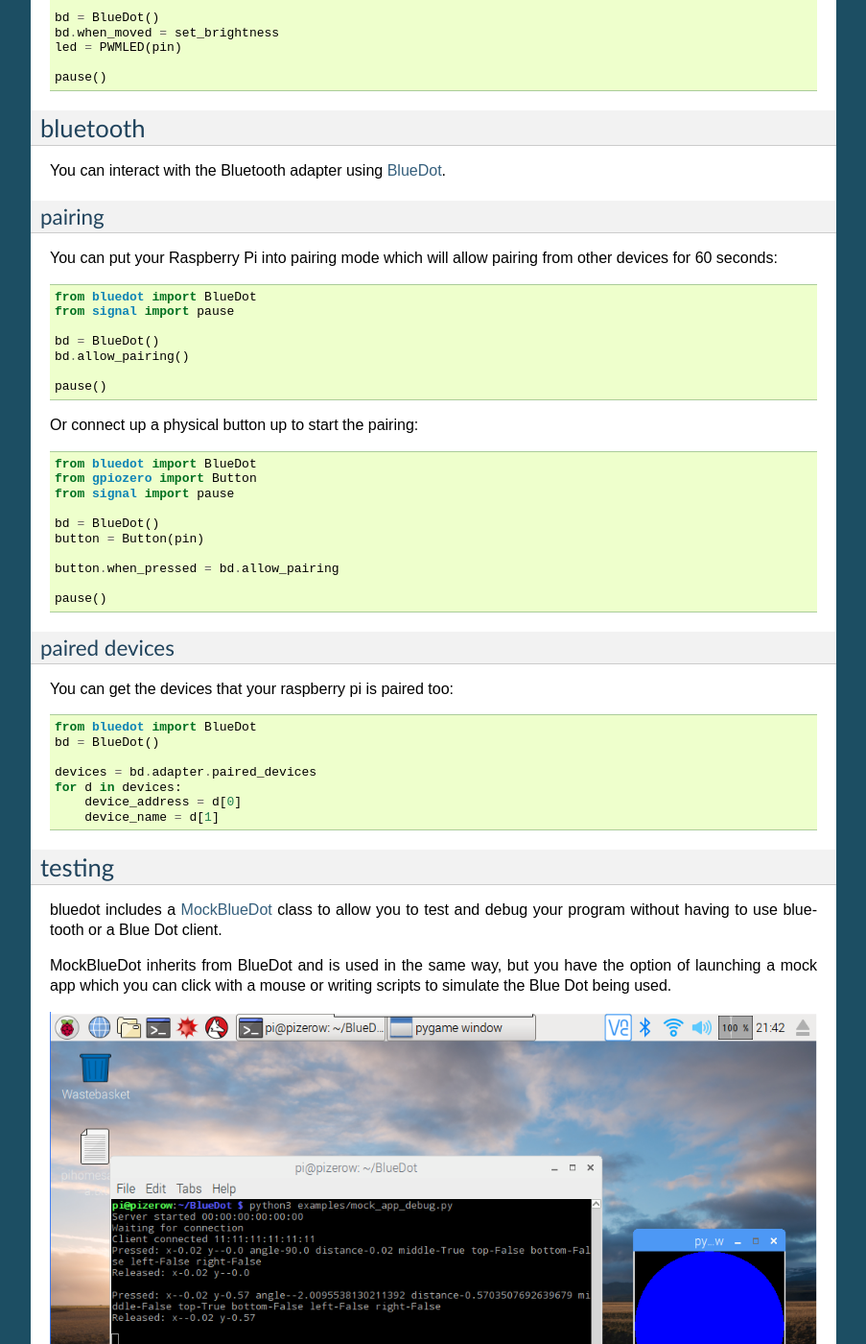
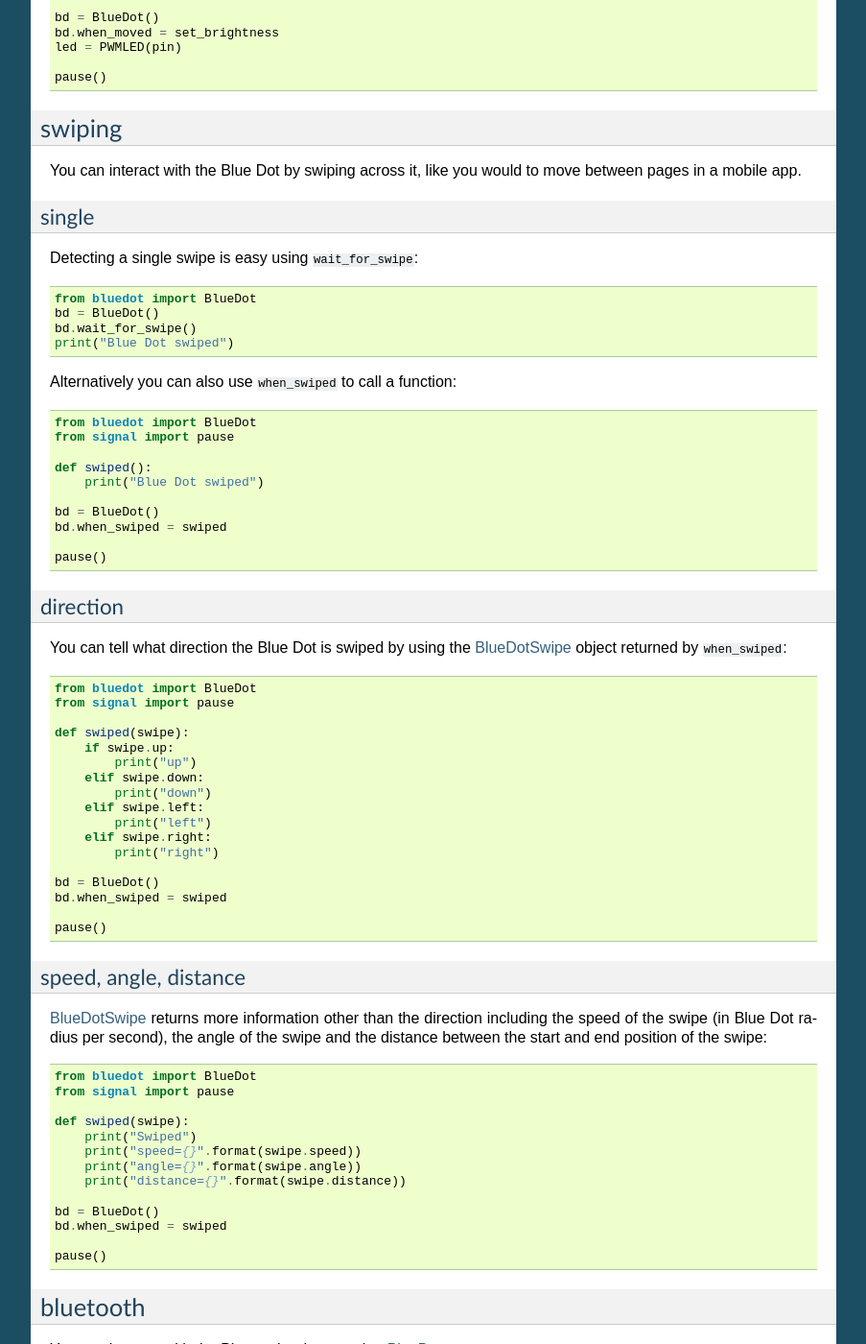
Before and after one commit to martinohanlon/BlueDot, a Sphinx documentation site: the page built from docs/recipes.rst, in a window 1280 px wide and 1400 px high, scrolled down 5311 px. Shown: the whole window at 96% size, without its empty margins (198-1101 px from the left). Built offline with Sphinx 7.4.7, drawn with Linux system fonts in a browser that asks for light colours.

Commit message:
doc changes

```diff
--- a/docs/changelog.rst
+++ b/docs/changelog.rst
@@ -7,6 +7,8 @@ bluedot python library
 in dev
 ~~~~~~~~~~~~~~~~~~
 
+ * added swipes and interactions
+ * doc updates
  * bug fix in BlueDot.when_moved
 
 0.3.0 - 2017-05-01
--- a/docs/recipes.rst
+++ b/docs/recipes.rst
@@ -302,6 +302,76 @@ Using the PWMLED class from `gpiozero`_ and BlueDot as a vertical slider you can
 
     pause()
 
+swiping
+-------
+
+You can interact with the Blue Dot by swiping across it, like you would to move between pages in a mobile app.
+
+single
+~~~~~~
+
+Detecting a single swipe is easy using ``wait_for_swipe``::
+
+    from bluedot import BlueDot
+    bd = BlueDot()
+    bd.wait_for_swipe()
+    print("Blue Dot swiped")
+
+Alternatively you can also use ``when_swiped`` to call a function::
+
+    from bluedot import BlueDot
+    from signal import pause
+
+    def swiped():
+        print("Blue Dot swiped")
+
+    bd = BlueDot()
+    bd.when_swiped = swiped
+
+    pause()
+
+direction
+~~~~~~~~~
+
+You can tell what direction the Blue Dot is swiped by using the `BlueDotSwipe`_ object returned by ``when_swiped``::
+
+    from bluedot import BlueDot
+    from signal import pause
+
+    def swiped(swipe):
+        if swipe.up:
+            print("up")
+        elif swipe.down:
+            print("down")
+        elif swipe.left:
+            print("left")
+        elif swipe.right:
+            print("right")
+
+    bd = BlueDot()
+    bd.when_swiped = swiped
+
+    pause()
+
+speed, angle, distance
+~~~~~~~~~~~~~~~~~~~~~~
+
+`BlueDotSwipe`_ returns more information other than the direction including the speed of the swipe (in Blue Dot radius per second), the angle of the swipe and the distance between the start and end position of the swipe::
+
+    from bluedot import BlueDot
+    from signal import pause
+
+    def swiped(swipe):
+        print("Swiped")
+        print("speed={}".format(swipe.speed))
+        print("angle={}".format(swipe.angle))
+        print("distance={}".format(swipe.distance))
+
+    bd = BlueDot()
+    bd.when_swiped = swiped
+
+    pause()
+
 bluetooth
 ---------
 
@@ -394,6 +464,8 @@ Tests can also be scripted using MockBlueDot::
 .. _BlueDot API: http://bluedot.readthedocs.io/en/latest/dotapi.html
 .. _BlueDot: http://bluedot.readthedocs.io/en/latest/dotapi.html#bluedot
 .. _BlueDotPosition: dotapi.html#bluedotposition
+.. _BlueDotInteraction: dotapi.html#bluedotinteraction
+.. _BlueDotSwipe: dotapi.html#bluedotswipe
 .. _MockBlueDot: http://bluedot.readthedocs.io/en/latest/dotapi.html#mockbluedot
 
 .. |mockbluedot| image:: images/mockbluedot.png
```
Also changed, not shown: 1 other file.
